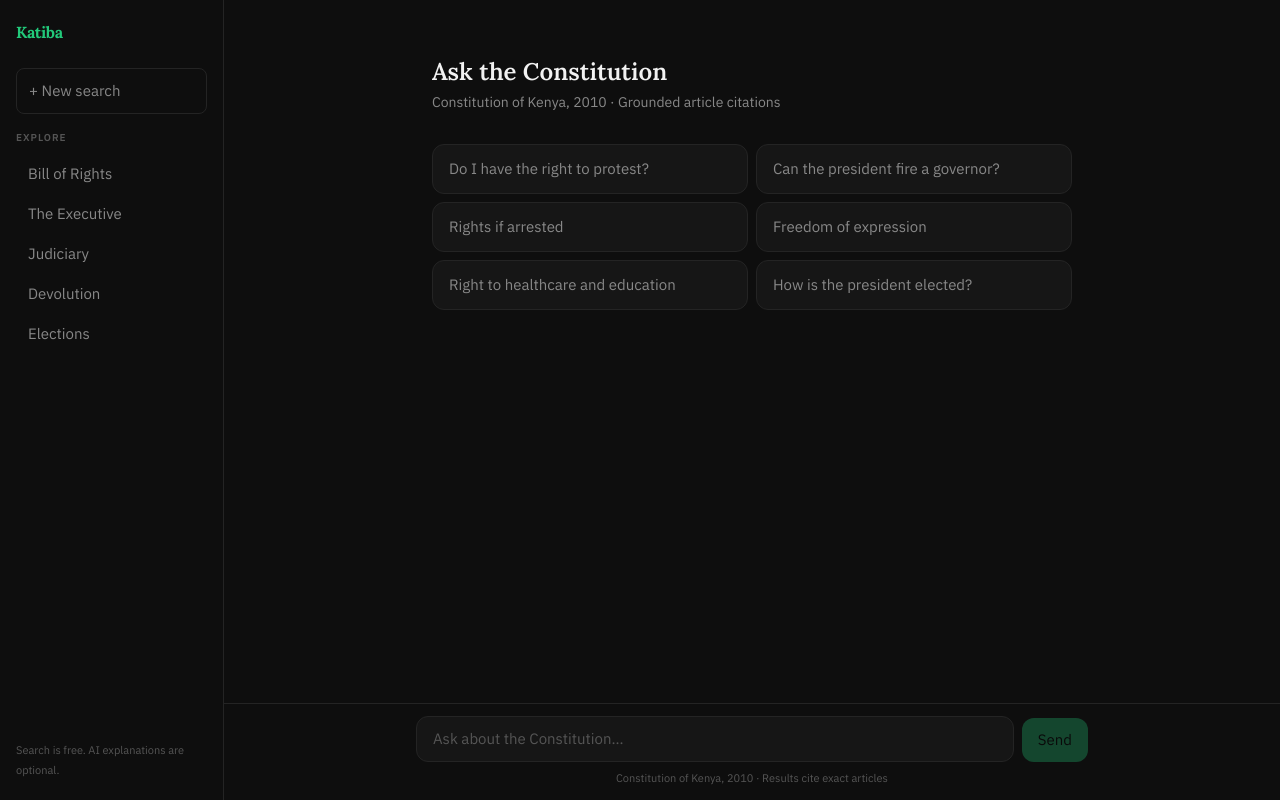
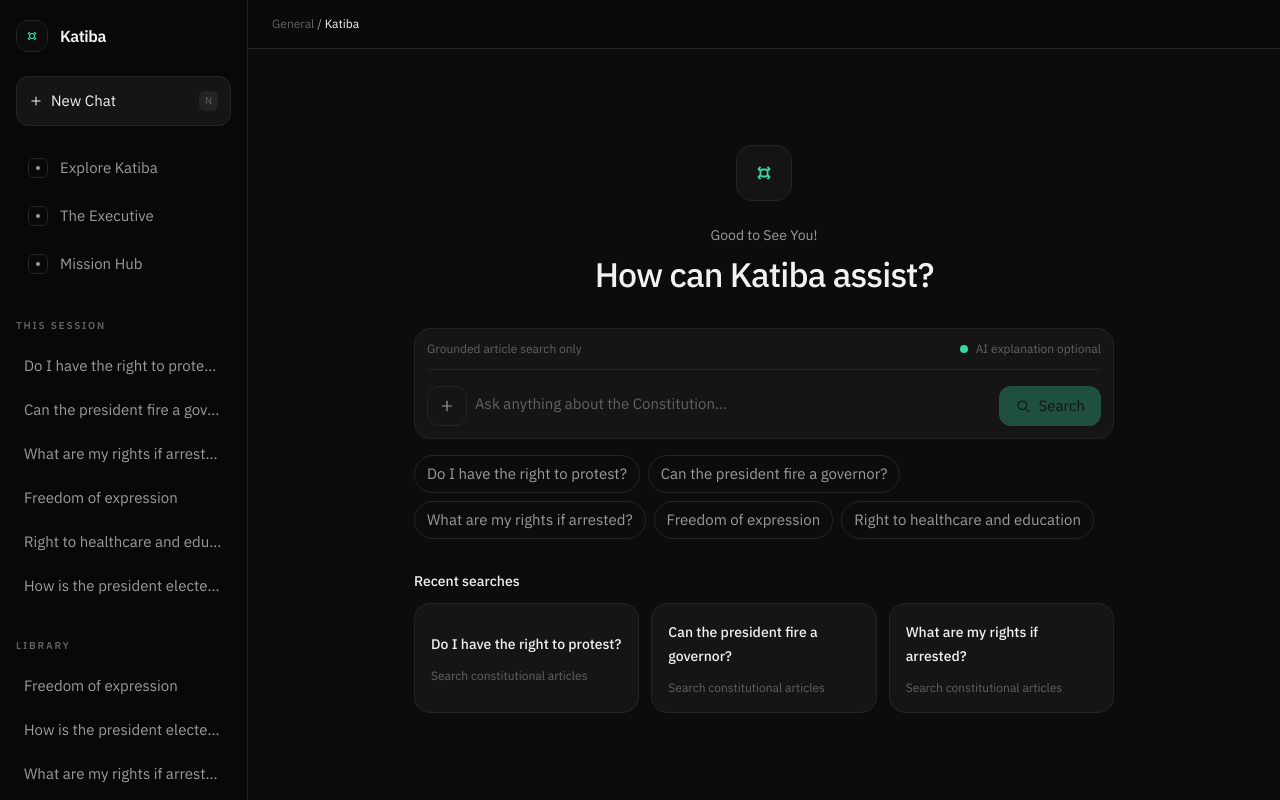
Before and after one commit to jchiwaii/katiba, a Next.js app in the folder frontend/: page / in a window 1280 px wide. Shown: the top 800 px of the page. Built offline with nearby package versions, Linux system fonts and the light colour scheme.

Commit message:
Refactor styles in globals.css for consistency, enhance ArticleCard and ExplainPanel components for improved UI, and add new functionality in ChatInterface for better user experience.

```diff
--- a/frontend/app/globals.css
+++ b/frontend/app/globals.css
@@ -1,15 +1,15 @@
 @import "tailwindcss";
 
 :root {
-  --bg:       #0E0E0E;
-  --card:     #161616;
+  --bg:       #0c0c0c;
+  --card:     #151515;
   --line:     #242424;
-  --text:     #F2F2F2;
-  --muted:    #888;
-  --dim:      #555;
-  --green:    #22C97A;
-  --green-bg: #0E2318;
-  --user-bg:  #1A2C1F;
+  --text:     #f2f2f2;
+  --muted:    #9b9b9b;
+  --dim:      #626262;
+  --green:    #39d6a4;
+  --green-bg: #12221d;
+  --user-bg:  #18221f;
 }
 
 @theme inline {
@@ -23,9 +23,11 @@
 html, body { height: 100%; margin: 0; }
 
 body {
-  background: var(--bg);
+  background:
+    radial-gradient(circle at top, rgba(255,255,255,0.035), transparent 30rem),
+    linear-gradient(180deg, #101010 0%, #0c0c0c 55%, #090909 100%);
   color: var(--text);
-  font-family: var(--font-ibm), system-ui, sans-serif;
+  font-family: var(--font-geist-sans), system-ui, sans-serif;
   font-size: 15px;
   line-height: 1.6;
   -webkit-font-smoothing: antialiased;
--- a/frontend/components/ChatInterface.tsx
+++ b/frontend/components/ChatInterface.tsx
@@ -4,7 +4,11 @@ import { useEffect, useRef, useState } from 'react'
 import ArticleCard, { Article } from './ArticleCard'
 import ExplainPanel from './ExplainPanel'
 
-interface SearchResult { question: string; articles: Article[] }
+interface SearchResult {
+  question: string
+  articles: Article[]
+}
+
 interface Message {
   id: string
   type: 'result' | 'error'
@@ -15,10 +19,23 @@ interface Message {
 const SUGGESTED = [
   'Do I have the right to protest?',
   'Can the president fire a governor?',
-  'Rights if arrested',
+  'What are my rights if arrested?',
   'Freedom of expression',
   'Right to healthcare and education',
   'How is the president elected?',
+]
+
+const EXPLORE_ITEMS = [
+  ['Explore Katiba', 'what rights are protected in the constitution'],
+  ['The Executive', 'powers of the president'],
+  ['Mission Hub', 'county government powers'],
+] as const
+
+const LIBRARY_ITEMS = [
+  'Freedom of expression',
+  'How is the president elected?',
+  'What are my rights if arrested?',
+  'Right to healthcare and education',
 ]
 
 export default function ChatInterface() {
@@ -27,16 +44,26 @@ export default function ChatInterface() {
   const [messages, setMessages] = useState<Message[]>([])
   const inputRef = useRef<HTMLTextAreaElement>(null)
   const bottomRef = useRef<HTMLDivElement>(null)
+  const suggestionIndexRef = useRef(0)
 
   useEffect(() => {
     bottomRef.current?.scrollIntoView({ behavior: 'smooth' })
   }, [messages, loading])
 
+  useEffect(() => {
+    const node = inputRef.current
+    if (!node) return
+    node.style.height = '0px'
+    node.style.height = `${Math.min(node.scrollHeight, 140)}px`
+  }, [input])
+
   async function search(q: string) {
     const trimmed = q.trim()
     if (!trimmed || loading) return
+
     setInput('')
     setLoading(true)
+
     try {
       const res = await fetch('/api/ask', {
         method: 'POST',
@@ -44,120 +71,260 @@ export default function ChatInterface() {
         body: JSON.stringify({ question: trimmed }),
       })
       if (!res.ok) throw new Error()
+
       const data: SearchResult = await res.json()
-      setMessages(p => [...p, { id: `${Date.now()}`, type: 'result', question: trimmed, content: data }])
+      setMessages(prev => [
+        ...prev,
+        { id: `${Date.now()}`, type: 'result', question: trimmed, content: data },
+      ])
     } catch {
-      setMessages(p => [...p, { id: `${Date.now()}`, type: 'error', question: trimmed, content: 'Server error. Please try again.' }])
+      setMessages(prev => [
+        ...prev,
+        { id: `${Date.now()}`, type: 'error', question: trimmed, content: 'Server error. Please try again.' },
+      ])
     } finally {
       setLoading(false)
     }
   }
 
+  function cycleSuggestion() {
+    const next = SUGGESTED[suggestionIndexRef.current % SUGGESTED.length]
+    suggestionIndexRef.current += 1
+    setInput(next)
+    requestAnimationFrame(() => inputRef.current?.focus())
+  }
+
+  function clearSession() {
+    setMessages([])
+    setInput('')
+    requestAnimationFrame(() => inputRef.current?.focus())
+  }
+
+  const sessionQuestions = Array.from(new Set(messages.map(message => message.question).reverse()))
+  const sidebarRecent = sessionQuestions.length > 0 ? sessionQuestions.slice(0, 6) : SUGGESTED.slice(0, 6)
+  const homeCards = sidebarRecent.slice(0, 3)
+
   return (
-    <div className="flex h-screen" style={{ background: 'var(--bg)' }}>
-
-      {/* Sidebar */}
-      <aside className="hidden lg:flex flex-col w-56 flex-shrink-0 border-r py-5 px-4" style={{ borderColor: 'var(--line)' }}>
-        <button onClick={() => setMessages([])} className="flex items-center gap-2 mb-6">
-          <span className="text-base font-bold tracking-tight" style={{ color: 'var(--green)', fontFamily: 'var(--font-lora), Georgia, serif' }}>Katiba</span>
+    <div className="flex min-h-screen" style={{ background: 'var(--bg)' }}>
+      <aside
+        className="hidden w-[248px] flex-shrink-0 flex-col border-r px-4 py-5 lg:flex"
+        style={{ borderColor: 'var(--line)', background: 'rgba(8,8,8,0.72)' }}
+      >
+        <button onClick={clearSession} className="flex items-center gap-3 text-left">
+          <span
+            className="flex h-8 w-8 items-center justify-center rounded-xl border"
+            style={{ borderColor: 'var(--line)', background: 'rgba(255,255,255,0.02)', color: 'var(--green)' }}
+          >
+            <BrandIcon className="h-4 w-4" />
+          </span>
+          <span className="text-base font-semibold tracking-tight" style={{ color: 'var(--text)' }}>
+            Katiba
+          </span>
         </button>
 
         <button
-          onClick={() => { setMessages([]); setTimeout(() => inputRef.current?.focus(), 50) }}
-          className="w-full text-left text-sm px-3 py-2.5 rounded-lg mb-4 border transition-colors hover:border-[var(--green)]"
-          style={{ border: '1px solid var(--line)', color: 'var(--muted)' }}
+          onClick={() => {
+            clearSession()
+            setTimeout(() => inputRef.current?.focus(), 50)
+          }}
+          className="mt-6 flex items-center justify-between rounded-xl border px-3 py-3 text-sm transition-colors hover:bg-white/[0.03]"
+          style={{ borderColor: 'var(--line)', background: 'var(--card)', color: 'var(--text)' }}
         >
-          + New search
+          <span className="flex items-center gap-2">
+            <PlusIcon className="h-3.5 w-3.5" />
+            New Chat
+          </span>
+          <span className="rounded-md px-1.5 py-0.5 text-[10px]" style={{ background: '#232323', color: 'var(--dim)' }}>
+            N
+          </span>
         </button>
 
-        <p className="text-[10px] font-semibold tracking-widest uppercase mb-2" style={{ color: 'var(--dim)' }}>Explore</p>
-        {[
-          ['Bill of Rights', 'what is the bill of rights'],
-          ['The Executive', 'powers of the president'],
-          ['Judiciary', 'functions of the judiciary'],
-          ['Devolution', 'county government powers'],
-          ['Elections', 'how is the president elected'],
-        ].map(([label, q]) => (
-          <button key={label} onClick={() => search(q)}
-            className="text-left text-sm px-3 py-2 rounded-lg hover:bg-white/5 transition-colors w-full"
-            style={{ color: 'var(--muted)' }}>
+        <div className="mt-5 space-y-1">
+          {EXPLORE_ITEMS.map(([label, question]) => (
+            <button
+              key={label}
+              onClick={() => search(question)}
+              className="flex w-full items-center gap-3 rounded-xl px-3 py-2.5 text-left text-sm transition-colors hover:bg-white/[0.03]"
+              style={{ color: 'var(--muted)' }}
+            >
+              <span className="flex h-5 w-5 items-center justify-center rounded-md border" style={{ borderColor: 'var(--line)' }}>
+                <DotIcon className="h-3 w-3" />
+              </span>
               {label}
             </button>
           ))}
+        </div>
 
-        <div className="mt-auto">
-          <p className="text-[11px] leading-5" style={{ color: 'var(--dim)' }}>
-            Search is free. AI explanations are optional.
+        <div className="mt-8">
+          <p className="mb-3 text-[10px] font-semibold uppercase tracking-[0.18em]" style={{ color: 'var(--dim)' }}>
+            This Session
+          </p>
+          <div className="space-y-1">
+            {sidebarRecent.map(item => (
+              <button
+                key={item}
+                onClick={() => search(item)}
+                className="block w-full truncate rounded-lg px-2 py-2 text-left text-sm transition-colors hover:bg-white/[0.03]"
+                style={{ color: 'var(--muted)' }}
+                title={item}
+              >
+                {item}
+              </button>
+            ))}
+          </div>
+        </div>
+
+        <div className="mt-8">
+          <p className="mb-3 text-[10px] font-semibold uppercase tracking-[0.18em]" style={{ color: 'var(--dim)' }}>
+            Library
+          </p>
+          <div className="space-y-1">
+            {LIBRARY_ITEMS.map(item => (
+              <button
+                key={item}
+                onClick={() => search(item)}
+                className="block w-full truncate rounded-lg px-2 py-2 text-left text-sm transition-colors hover:bg-white/[0.03]"
+                style={{ color: 'var(--muted)' }}
+                title={item}
+              >
+                {item}
+              </button>
+            ))}
+          </div>
+        </div>
+
+        <div className="mt-auto rounded-2xl border px-4 py-4" style={{ borderColor: 'var(--line)', background: 'rgba(255,255,255,0.02)' }}>
+          <p className="mb-1 text-sm font-medium" style={{ color: 'var(--text)' }}>Grounded search</p>
+          <p className="text-xs leading-5" style={{ color: 'var(--dim)' }}>
+            Search is instant. AI explanation only appears when you ask for it.
           </p>
         </div>
       </aside>
 
-      {/* Chat main */}
-      <div className="flex-1 flex flex-col min-w-0 min-h-0">
-
-        {/* Mobile header */}
-        <div className="lg:hidden flex items-center justify-between px-4 py-3 border-b" style={{ borderColor: 'var(--line)' }}>
-          <span className="font-bold" style={{ color: 'var(--green)', fontFamily: 'var(--font-lora), Georgia, serif' }}>Katiba</span>
+      <div className="flex min-h-screen min-w-0 flex-1 flex-col">
+        <header className="border-b px-4 py-4 lg:px-6" style={{ borderColor: 'var(--line)', background: 'rgba(10,10,10,0.82)' }}>
+          <div className="flex items-center justify-between gap-3">
+            <div className="min-w-0">
+              <p className="text-xs" style={{ color: 'var(--dim)' }}>
+                General <span style={{ color: 'var(--muted)' }}>/</span> <span style={{ color: 'var(--text)' }}>Katiba</span>
+              </p>
+            </div>
             {messages.length > 0 && (
-            <button onClick={() => setMessages([])} className="text-xs" style={{ color: 'var(--dim)' }}>Clear</button>
+              <button onClick={clearSession} className="text-[11px] uppercase tracking-[0.14em]" style={{ color: 'var(--dim)' }}>
+                Clear
+              </button>
             )}
           </div>
+        </header>
 
-        {/* Messages */}
         <div className="flex-1 overflow-y-auto">
-          <div className="max-w-2xl mx-auto px-4 py-6 space-y-6">
+          {messages.length === 0 ? (
+            <div className="mx-auto flex max-w-[900px] flex-col items-center px-4 pb-16 pt-18 text-center lg:px-6 lg:pt-24">
+              <div
+                className="flex h-14 w-14 items-center justify-center rounded-2xl border"
+                style={{ borderColor: 'var(--line)', background: 'rgba(255,255,255,0.03)', color: 'var(--green)' }}
+              >
+                <BrandIcon className="h-6 w-6" />
+              </div>
 
-            {/* Empty state */}
-            {messages.length === 0 && !loading && (
-              <div className="pt-8">
-                <h1 className="text-2xl font-semibold mb-1" style={{ fontFamily: 'var(--font-lora), Georgia, serif', color: 'var(--text)' }}>
-                  Ask the Constitution
+              <p className="mt-6 text-sm" style={{ color: 'var(--muted)' }}>Good to See You!</p>
+              <h1
+                className="mt-2 max-w-[520px] text-[28px] font-medium leading-[1.25] tracking-tight sm:text-[34px]"
+                style={{ color: 'var(--text)' }}
+              >
+                How can Katiba assist?
               </h1>
-                <p className="text-sm mb-8" style={{ color: 'var(--muted)' }}>
-                  Constitution of Kenya, 2010 · Grounded article citations
+
+              <div className="mt-8 w-full max-w-[700px]">
+                <Composer
+                  input={input}
+                  loading={loading}
+                  onChange={setInput}
+                  onSubmit={event => {
+                    event.preventDefault()
+                    search(input)
+                  }}
+                  onCycleSuggestion={cycleSuggestion}
+                  onSearch={search}
+                  inputRef={inputRef}
+                />
+              </div>
+
+              <div className="mt-4 flex w-full max-w-[700px] flex-wrap gap-2">
+                {SUGGESTED.slice(0, 5).map(item => (
+                  <button
+                    key={item}
+                    onClick={() => search(item)}
+                    className="rounded-full border px-3 py-1.5 text-xs transition-colors hover:bg-white/[0.03]"
+                    style={{ borderColor: 'var(--line)', color: 'var(--muted)' }}
+                  >
+                    {item}
+                  </button>
+                ))}
+              </div>
+
+              <div className="mt-8 w-full max-w-[700px] text-left">
+                <p className="mb-3 text-sm font-medium" style={{ color: 'var(--text)' }}>Recent searches</p>
+                <div className="grid gap-3 md:grid-cols-3">
+                  {homeCards.map(item => (
+                    <button
+                      key={item}
+                      onClick={() => search(item)}
+                      className="rounded-2xl border px-4 py-4 text-left transition-colors hover:bg-white/[0.03]"
+                      style={{ borderColor: 'var(--line)', background: 'var(--card)' }}
+                    >
+                      <p className="text-sm font-medium leading-6" style={{ color: 'var(--text)' }}>
+                        {item}
                       </p>
-                <div className="grid grid-cols-1 sm:grid-cols-2 gap-2">
-                  {SUGGESTED.map(s => (
-                    <button key={s} onClick={() => search(s)}
-                      className="text-left text-sm px-4 py-3 rounded-xl border hover:border-[var(--green)] hover:text-[var(--text)] transition-colors"
-                      style={{ border: '1px solid var(--line)', color: 'var(--muted)', background: 'var(--card)' }}>
-                      {s}
+                      <p className="mt-3 text-xs" style={{ color: 'var(--dim)' }}>
+                        Search constitutional articles
+                      </p>
                     </button>
                   ))}
                 </div>
               </div>
-            )}
-
-            {/* Message thread */}
+            </div>
+          ) : (
+            <div className="mx-auto max-w-[760px] px-4 py-8 lg:px-6">
+              <div className="space-y-7">
                 {messages.map(msg => (
                   <div key={msg.id} className="space-y-3">
-
-                {/* User question bubble */}
                     <div className="flex justify-end">
-                  <div className="text-sm px-4 py-2.5 rounded-2xl rounded-tr-sm max-w-sm" style={{ background: 'var(--user-bg)', color: 'var(--text)' }}>
+                      <div
+                        className="max-w-[460px] rounded-2xl rounded-tr-md px-4 py-3 text-sm leading-7"
+                        style={{ background: 'var(--user-bg)', color: 'var(--text)' }}
+                      >
                         {msg.question}
                       </div>
                     </div>
 
-                {/* Error */}
                     {msg.type === 'error' && (
-                  <p className="text-sm px-4 py-3 rounded-xl" style={{ background: '#1f0e0e', color: '#f87171' }}>
+                      <p className="rounded-xl px-4 py-3 text-sm" style={{ background: '#1f0e0e', color: '#f87171' }}>
                         {msg.content as string}
                       </p>
                     )}
 
-                {/* Results */}
                     {msg.type === 'result' && (() => {
                       const result = msg.content as SearchResult
                       return result.articles.length === 0 ? (
-                    <p className="text-sm" style={{ color: 'var(--dim)' }}>No matching articles found. Try rephrasing.</p>
+                        <p className="text-sm" style={{ color: 'var(--dim)' }}>
+                          No matching articles found. Try rephrasing.
+                        </p>
                       ) : (
-                    <div className="space-y-2">
-                      <p className="text-xs" style={{ color: 'var(--dim)' }}>
+                        <div className="space-y-3">
+                          <div className="flex items-center justify-between gap-3">
+                            <p className="text-[11px] uppercase tracking-[0.16em]" style={{ color: 'var(--dim)' }}>
                               {result.articles.length} article{result.articles.length !== 1 ? 's' : ''} found
                             </p>
-                      {result.articles.slice(0, 5).map((art, i) => (
-                        <ArticleCard key={`${art.article}-${i}`} article={art} rank={i} />
+                            <span
+                              className="rounded-full border px-3 py-1 text-[11px]"
+                              style={{ borderColor: 'var(--line)', color: 'var(--dim)', background: 'rgba(255,255,255,0.02)' }}
+                            >
+                              Grounded
+                            </span>
+                          </div>
+                          {result.articles.slice(0, 5).map((art, index) => (
+                            <ArticleCard key={`${art.article}-${index}`} article={art} rank={index} />
                           ))}
                           <ExplainPanel question={result.question} />
                         </div>
@@ -166,12 +333,15 @@ export default function ChatInterface() {
                   </div>
                 ))}
 
-            {/* Loading */}
                 {loading && (
                   <div className="flex justify-end">
-                <div className="px-4 py-2.5 rounded-2xl rounded-tr-sm flex items-center gap-2" style={{ background: 'var(--user-bg)' }}>
+                    <div className="flex items-center gap-2 rounded-2xl rounded-tr-md px-4 py-3" style={{ background: 'var(--user-bg)' }}>
                       {[0, 1, 2].map(i => (
-                    <span key={i} className="w-1.5 h-1.5 rounded-full animate-bounce" style={{ background: 'var(--green)', animationDelay: `${i * 120}ms` }} />
+                        <span
+                          key={i}
+                          className="h-1.5 w-1.5 rounded-full animate-bounce"
+                          style={{ background: 'var(--green)', animationDelay: `${i * 120}ms` }}
+                        />
                       ))}
                     </div>
                   </div>
@@ -180,38 +350,137 @@ export default function ChatInterface() {
                 <div ref={bottomRef} />
               </div>
             </div>
-
-        {/* Input bar */}
-        <div className="border-t px-4 py-3" style={{ borderColor: 'var(--line)' }}>
-          <form
-            onSubmit={e => { e.preventDefault(); search(input) }}
-            className="max-w-2xl mx-auto flex items-end gap-2"
-          >
-            <textarea
-              ref={inputRef}
-              value={input}
-              onChange={e => setInput(e.target.value)}
-              onKeyDown={e => { if (e.key === 'Enter' && !e.shiftKey) { e.preventDefault(); search(input) } }}
-              placeholder="Ask about the Constitution…"
-              rows={1}
-              className="flex-1 resize-none rounded-xl px-4 py-2.5 text-sm outline-none placeholder:text-[var(--dim)] transition-colors"
-              style={{ background: 'var(--card)', border: '1px solid var(--line)', color: 'var(--text)', maxHeight: '120px' }}
-            />
-            <button
-              type="submit"
-              disabled={!input.trim() || loading}
-              className="flex-shrink-0 rounded-xl px-4 py-2.5 text-sm font-medium transition-opacity disabled:opacity-30"
-              style={{ background: 'var(--green)', color: '#000' }}
-            >
-              Send
-            </button>
-          </form>
-          <p className="text-center text-[11px] mt-2" style={{ color: 'var(--dim)' }}>
-            Constitution of Kenya, 2010 · Results cite exact articles
-          </p>
+          )}
         </div>
 
+        {messages.length > 0 && (
+          <div className="border-t px-4 py-4 lg:px-6" style={{ borderColor: 'var(--line)', background: 'rgba(10,10,10,0.88)' }}>
+            <div className="mx-auto max-w-[760px]">
+              <Composer
+                input={input}
+                loading={loading}
+                onChange={setInput}
+                onSubmit={event => {
+                  event.preventDefault()
+                  search(input)
+                }}
+                onCycleSuggestion={cycleSuggestion}
+                onSearch={search}
+                inputRef={inputRef}
+                compact
+              />
+            </div>
+          </div>
+        )}
       </div>
     </div>
   )
 }
+
+function Composer({
+  compact = false,
+  input,
+  loading,
+  onChange,
+  onSubmit,
+  onCycleSuggestion,
+  onSearch,
+  inputRef,
+}: {
+  compact?: boolean
+  input: string
+  loading: boolean
+  onChange: (value: string) => void
+  onSubmit: (event: React.FormEvent) => void
+  onCycleSuggestion: () => void
+  onSearch: (query: string) => void
+  inputRef: React.RefObject<HTMLTextAreaElement | null>
+}) {
+  return (
+    <div className="rounded-2xl border p-3" style={{ borderColor: 'var(--line)', background: 'var(--card)' }}>
+      <div className="mb-3 flex items-center justify-between gap-3 border-b pb-3 text-xs" style={{ borderColor: 'var(--line)', color: 'var(--dim)' }}>
+        <span>Grounded article search only</span>
+        <span className="flex items-center gap-2">
+          <span className="h-2 w-2 rounded-full" style={{ background: 'var(--green)' }} />
+          AI explanation optional
+        </span>
+      </div>
+
+      <form onSubmit={onSubmit} className="flex items-end gap-2">
+        <button
+          type="button"
+          onClick={onCycleSuggestion}
+          className="flex h-10 w-10 flex-shrink-0 items-center justify-center rounded-xl border transition-colors hover:bg-white/[0.03]"
+          style={{ borderColor: 'var(--line)', color: 'var(--muted)' }}
+          aria-label="Insert suggested prompt"
+        >
+          <PlusIcon className="h-4 w-4" />
+        </button>
+
+        <textarea
+          ref={inputRef}
+          value={input}
+          onChange={event => onChange(event.target.value)}
+          onKeyDown={event => {
+            if (event.key === 'Enter' && !event.shiftKey) {
+              event.preventDefault()
+              onSearch(input)
+            }
+          }}
+          placeholder="Ask anything about the Constitution..."
+          rows={1}
+          className={`flex-1 resize-none bg-transparent outline-none placeholder:text-[var(--dim)] ${compact ? 'py-2 text-sm' : 'py-2.5 text-sm'}`}
+          style={{ color: 'var(--text)', maxHeight: '120px' }}
+        />
+
+        <button
+          type="submit"
+          disabled={!input.trim() || loading}
+          className="flex h-10 flex-shrink-0 items-center gap-2 rounded-xl px-4 text-sm font-medium transition-opacity disabled:opacity-30"
+          style={{ background: 'var(--green)', color: '#07150f' }}
+        >
+          <SearchIcon className="h-4 w-4" />
+          Search
+        </button>
+      </form>
+    </div>
+  )
+}
+
+function BrandIcon(props: { className?: string }) {
+  return (
+    <svg viewBox="0 0 24 24" fill="none" stroke="currentColor" strokeWidth="1.8" strokeLinecap="round" strokeLinejoin="round" className={props.className}>
+      <path d="M8 6.5 6.5 8 8 9.5" />
+      <path d="M16 6.5 17.5 8 16 9.5" />
+      <path d="M8 17.5 6.5 16 8 14.5" />
+      <path d="M16 17.5 17.5 16 16 14.5" />
+      <rect x="8.5" y="8.5" width="7" height="7" rx="2" />
+    </svg>
+  )
+}
+
+function PlusIcon(props: { className?: string }) {
+  return (
+    <svg viewBox="0 0 24 24" fill="none" stroke="currentColor" strokeWidth="1.8" strokeLinecap="round" strokeLinejoin="round" className={props.className}>
+      <path d="M12 5v14" />
+      <path d="M5 12h14" />
+    </svg>
+  )
+}
+
+function SearchIcon(props: { className?: string }) {
+  return (
+    <svg viewBox="0 0 24 24" fill="none" stroke="currentColor" strokeWidth="1.8" strokeLinecap="round" strokeLinejoin="round" className={props.className}>
+      <circle cx="11" cy="11" r="6.5" />
+      <path d="m16 16 4.5 4.5" />
+    </svg>
+  )
+}
+
+function DotIcon(props: { className?: string }) {
+  return (
+    <svg viewBox="0 0 24 24" fill="currentColor" className={props.className}>
+      <circle cx="12" cy="12" r="4" />
+    </svg>
+  )
+}
```
Also changed, not shown: frontend/components/ArticleCard.tsx (+9 -8 lines), frontend/components/ExplainPanel.tsx (+9 -9 lines). Lines whose indentation alone changed are shown as unchanged.
